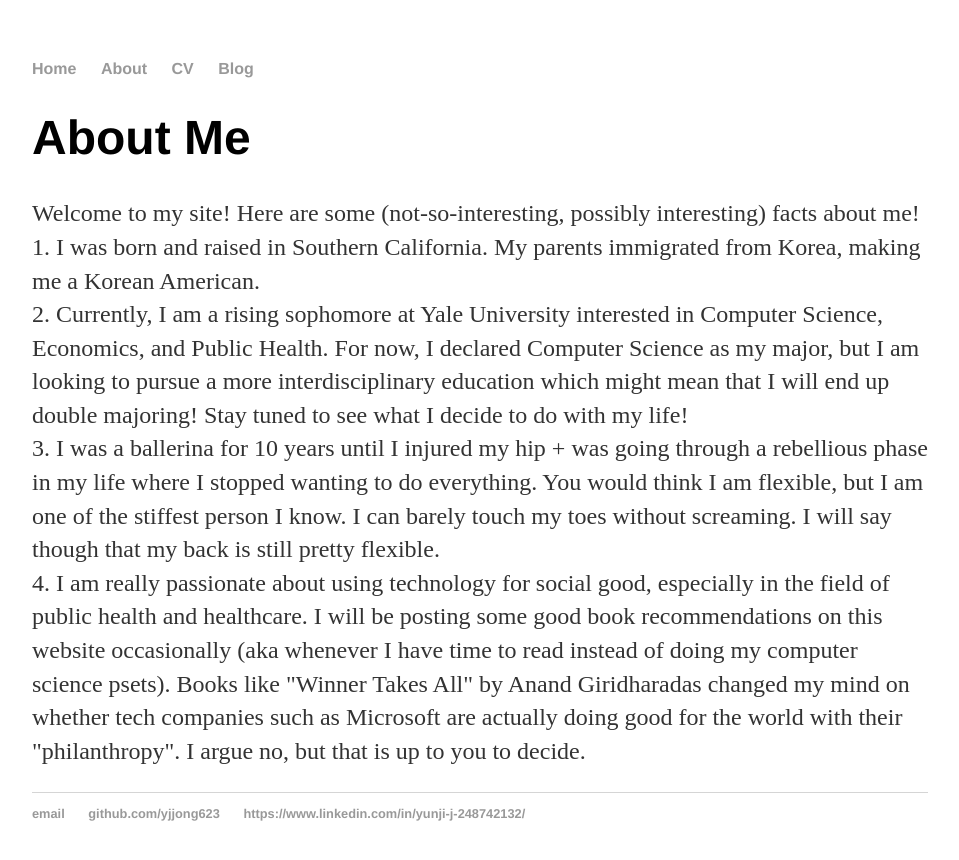
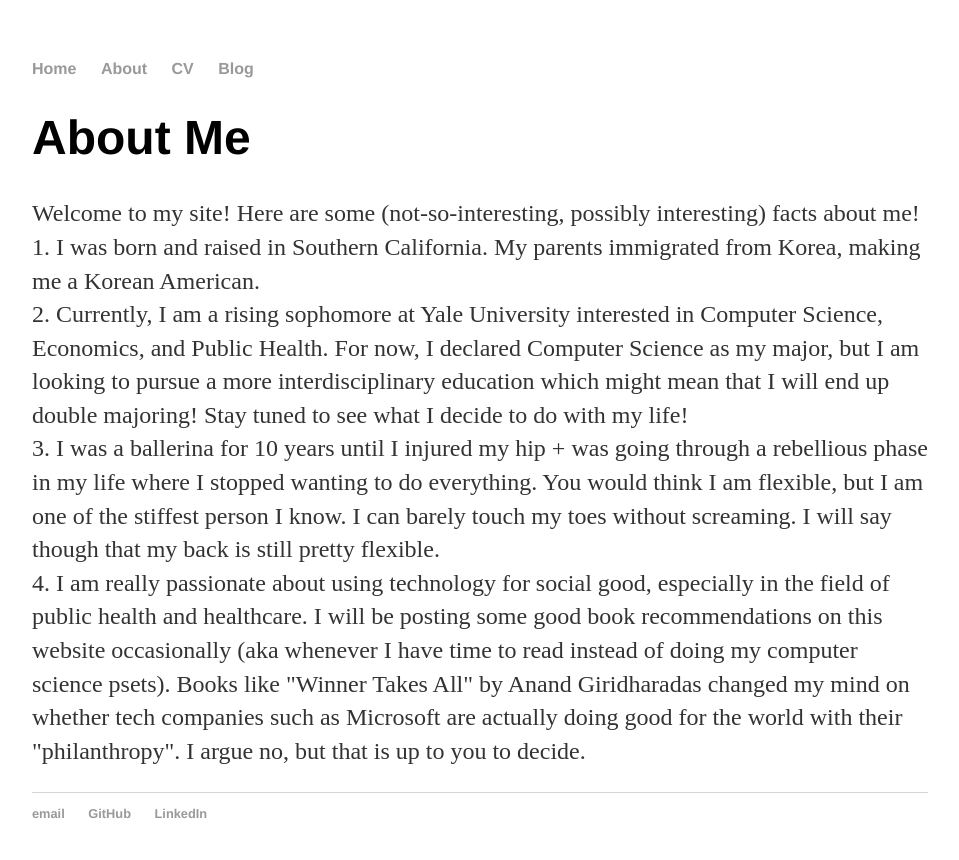
Before and after one commit to yjjong623/yjjong623.github.io, a Jekyll site: the page built from about/index.html, in a window 1280 px wide. Shown: the top 860 px of the page, without its empty margins (160-1119 px from the left). Built offline with Jekyll 4.4.1, drawn with Linux system fonts in a browser that asks for light colours.

Commit message:
Update default.html

```diff
--- a/_layouts/default.html
+++ b/_layouts/default.html
@@ -23,8 +23,8 @@
 			<footer>
 	    		<ul>
 	        		<li><a href="mailto:yunji.jong@yale.edu">email</a></li>
-	        		<li><a href="GitHub">github.com/yjjong623</a></li>
-				<li><a href="LinkedIn">https://www.linkedin.com/in/yunji-j-248742132/</a></li>
+	        		<li><a href="github.com/yjjong623">GitHub</a></li>
+				<li><a href="https://www.linkedin.com/in/yunji-j-248742132/">LinkedIn</a></li>
 				</ul>
 			</footer>
 		</body>
```
